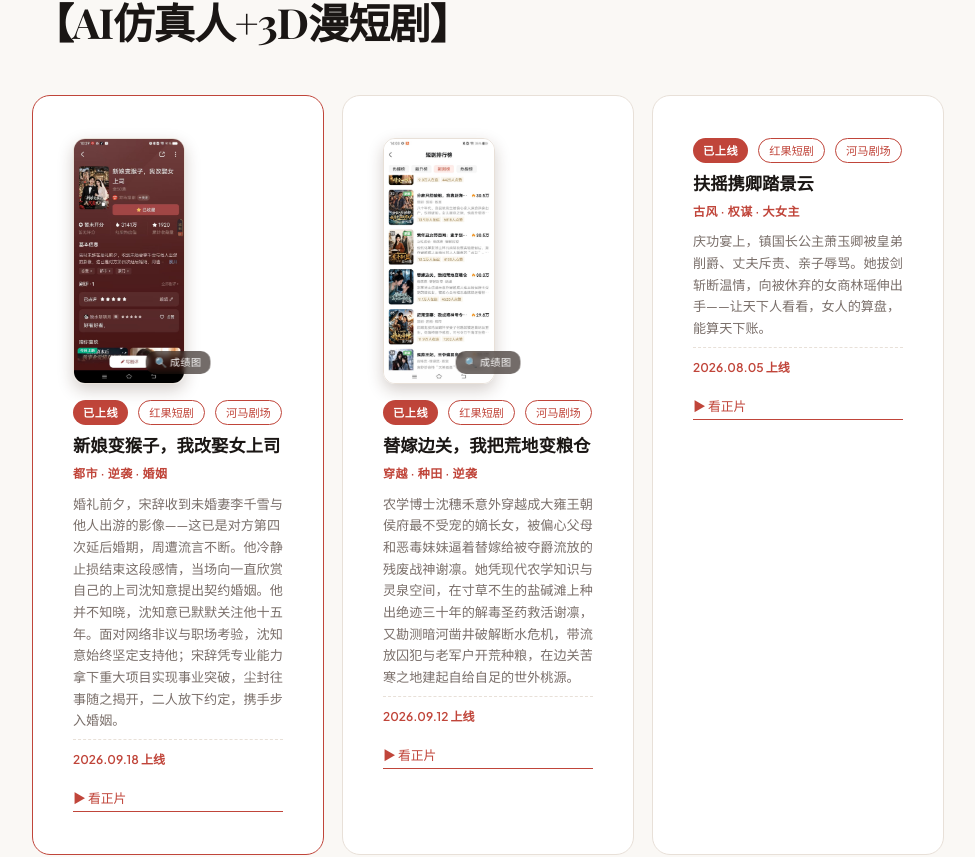
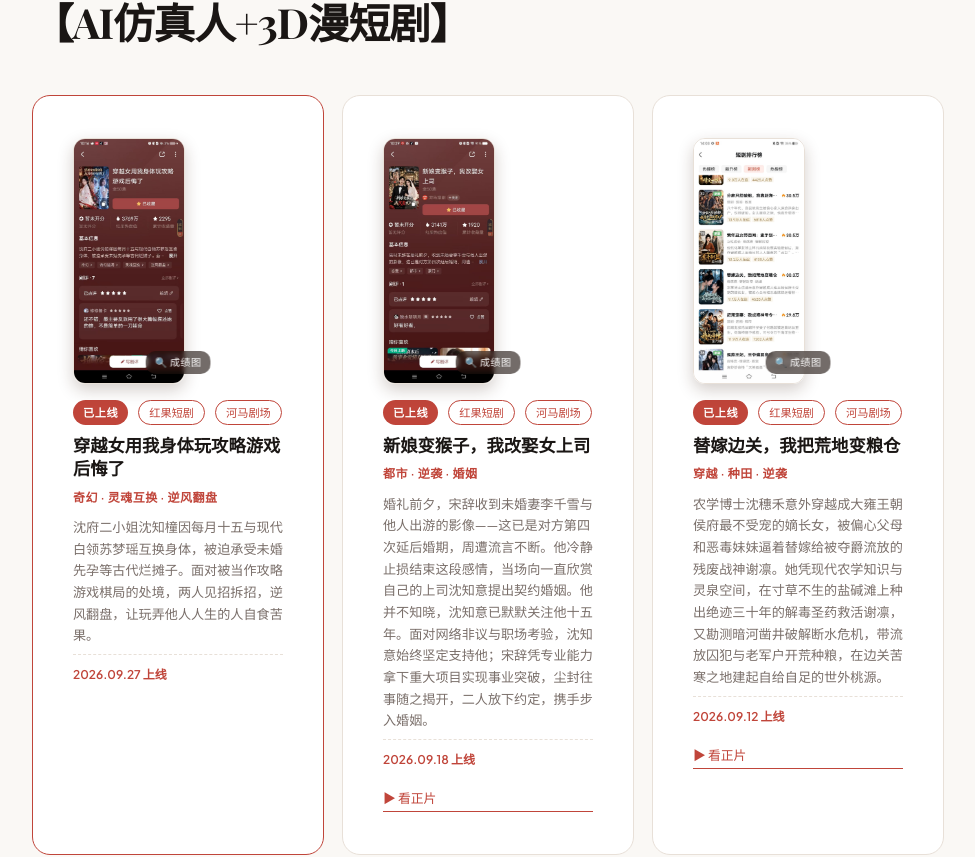
Before and after one commit to DreamHe-ai/hemenghan-portfolio, a React (Vite) app: page / in a window 1280 px wide. Shown: the part 3189-4046 px from the top of the page, without its empty margins (152-1127 px from the left). Built offline with nearby package versions, Linux system fonts and the light colour scheme; a web font is replaced by a local one.

Commit message:
Add new drama: chuanyue (2026.09.27), move featured

```diff
--- a/src/content.ts
+++ b/src/content.ts
@@ -106,6 +106,18 @@ export const SITE = {
       {
         status: '已上线',
         platform: ['红果短剧', '河马剧场'],
+        title: '穿越女用我身体玩攻略游戏后悔了',
+        shot: '/shots/chuanyue.jpg',
+        genre: '奇幻 · 灵魂互换 · 逆风翻盘',
+        logline: '沈府二小姐沈知橦因每月十五与现代白领苏梦瑶互换身体，被迫承受未婚先孕等古代烂摊子。面对被当作攻略游戏棋局的处境，两人见招拆招，逆风翻盘，让玩弄他人人生的人自食苦果。',
+        episodes: '50 集',
+        paywall: '第 6–8 集',
+        release: '2026.09.27',
+        featured: true,
+      },
+      {
+        status: '已上线',
+        platform: ['红果短剧', '河马剧场'],
         title: '新娘变猴子，我改娶女上司',
         shot: '/shots/monkey.jpg',
         genre: '都市 · 逆袭 · 婚姻',
@@ -113,7 +125,6 @@ export const SITE = {
         episodes: '50 集',
         paywall: '第 6–8 集',
         release: '2026.09.18',
-        featured: true,
         link: 'https://v.douyin.com/2vVSP4LNp3M/',
       },
       {
```
